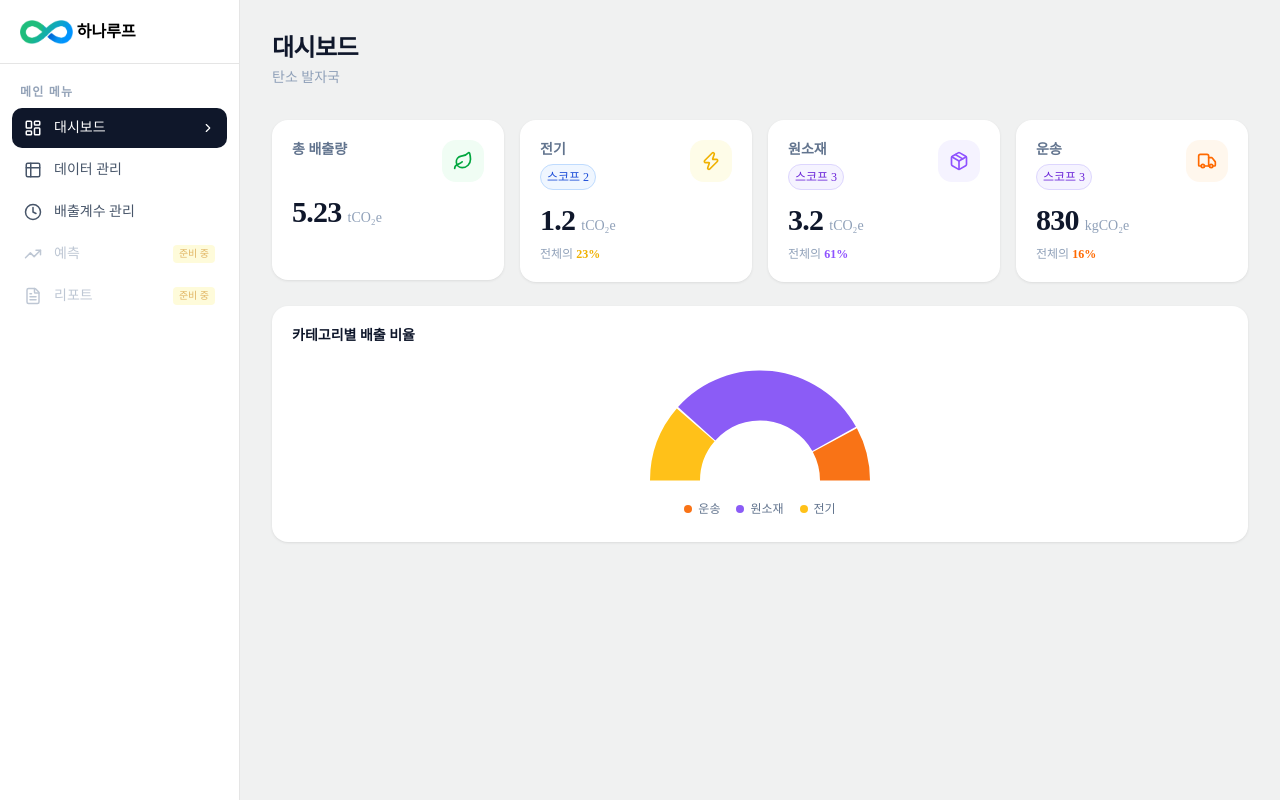
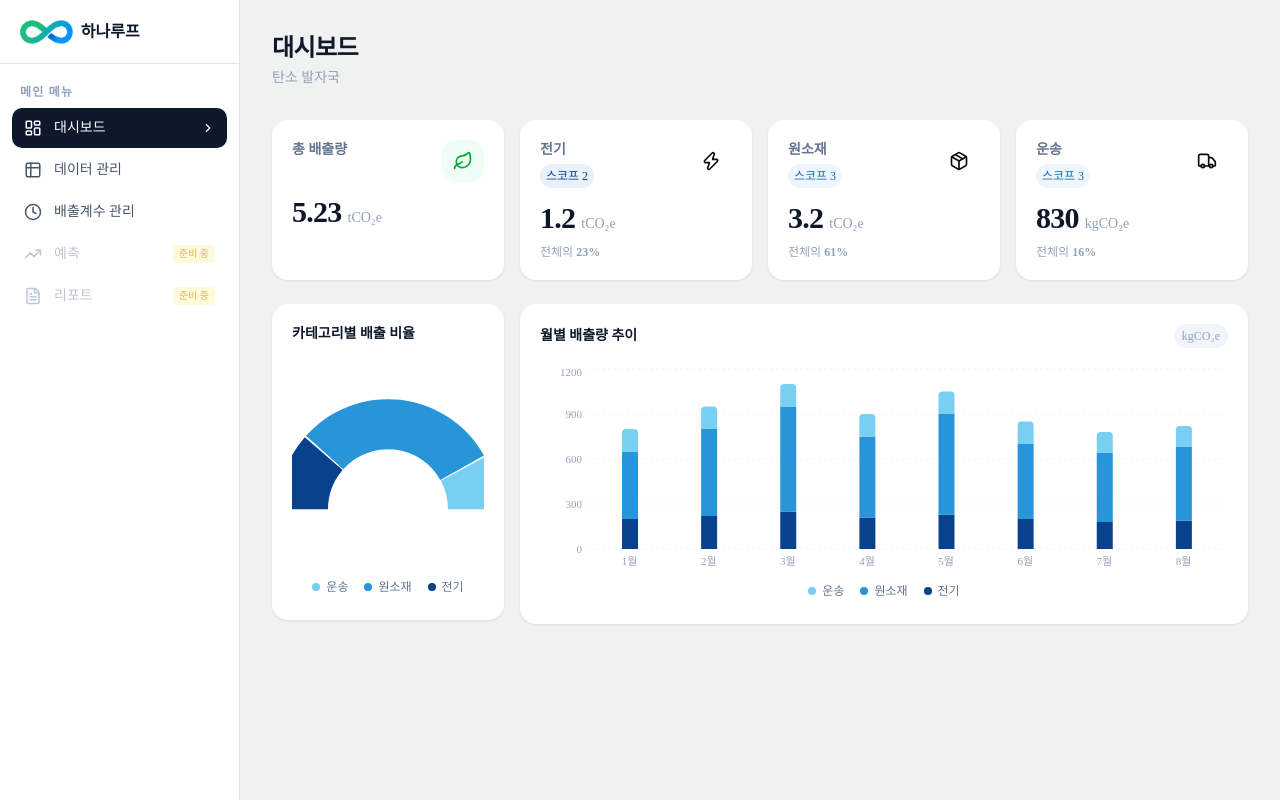
Before and after one commit to numi8462/hanaloop-dashboard, a Next.js app: page /dashboard in a window 1280 px wide. Built offline with nearby package versions, Linux system fonts and the light colour scheme; a web font is replaced by a local one.

Commit message:
feat: 월별 배출량 차트 추가 및 색상 테마 적용

```diff
--- a/app/dashboard/page.tsx
+++ b/app/dashboard/page.tsx
@@ -1,6 +1,7 @@
 import CategoryChart from "@/components/dashboard/CategoryChart";
+import MonthlyTrendChart from "@/components/dashboard/MontlyTrendChart";
 import SummaryCards from "@/components/dashboard/SummaryCards";
-import { CategorySummary } from "@/types";
+import { CategorySummary, MonthlySummary } from "@/types";
 
 const DUMMY_CATEGORY: CategorySummary[] = [
   {
@@ -18,6 +19,49 @@ const DUMMY_CATEGORY: CategorySummary[] = [
     count: 11,
   },
   { type: "운송", totalCo2e: 830, scope: "스코프 3", percentage: 16, count: 9 },
+];
+
+const DUMMY_MONTHLY: MonthlySummary[] = [
+  {
+    yearMonth: "2025-01",
+    totalCo2e: 800,
+    byType: { 전기: 200, 원소재: 450, 운송: 150 },
+  },
+  {
+    yearMonth: "2025-02",
+    totalCo2e: 950,
+    byType: { 전기: 220, 원소재: 580, 운송: 150 },
+  },
+  {
+    yearMonth: "2025-03",
+    totalCo2e: 1100,
+    byType: { 전기: 250, 원소재: 700, 운송: 150 },
+  },
+  {
+    yearMonth: "2025-04",
+    totalCo2e: 900,
+    byType: { 전기: 210, 원소재: 540, 운송: 150 },
+  },
+  {
+    yearMonth: "2025-05",
+    totalCo2e: 1050,
+    byType: { 전기: 230, 원소재: 670, 운송: 150 },
+  },
+  {
+    yearMonth: "2025-06",
+    totalCo2e: 850,
+    byType: { 전기: 200, 원소재: 500, 운송: 150 },
+  },
+  {
+    yearMonth: "2025-07",
+    totalCo2e: 780,
+    byType: { 전기: 180, 원소재: 460, 운송: 140 },
+  },
+  {
+    yearMonth: "2025-08",
+    totalCo2e: 820,
+    byType: { 전기: 190, 원소재: 490, 운송: 140 },
+  },
 ];
 
 export default function DashboardPage() {
@@ -46,8 +90,13 @@ export default function DashboardPage() {
         isLoading={false}
       />
 
-      <div className="mt-6">
-        <CategoryChart byCategory={DUMMY_CATEGORY} isLoading={false} />
+      <div className="grid grid-cols-4 gap-4 mt-6">
+        <div className="col-span-1">
+          <CategoryChart byCategory={DUMMY_CATEGORY} isLoading={false} />
+        </div>
+        <div className="col-span-3">
+          <MonthlyTrendChart byMonth={DUMMY_MONTHLY} isLoading={false} />
+        </div>
       </div>
     </div>
   );
--- a/app/globals.css
+++ b/app/globals.css
@@ -82,15 +82,13 @@
   --sidebar-border: oklch(0.922 0 0);
   --sidebar-ring: oklch(0.708 0 0);
 
-  --color-brand: #16a34a;
-  --color-brand-subtle: #f0fdf4;
-  --color-bg: #f8fafc;
-  --color-surface: #ffffff;
-  --color-surface-raised: #f1f5f9;
-  --color-text-primary: #0f172a;
-  --color-text-secondary: #475569;
-  --color-text-muted: #94a3b8;
-  --sidebar-width: 240px;
+  --color-brand: #08428c;
+  --color-brand-light: #2995d9;
+  --color-brand-dark: #05285a;
+  --color-brand-subtle: #e8f0f9;
+  --color-electricity: #08428c;
+  --color-material: #2995d9;
+  --color-transport: #79cff2;
 }
 
 .dark {
@@ -188,17 +186,14 @@
 
 /* ─── Scope 배지 ─────────────────────────────────────────────── */
 .badge-scope1 {
-  background: #fff7ed;
-  color: #c2410c;
-  border: 1px solid #fed7aa;
+  background: #e8f0f9;
+  color: #05285a;
 }
 .badge-scope2 {
-  background: #eff6ff;
-  color: #1d4ed8;
-  border: 1px solid #bfdbfe;
+  background: #e8f0f9;
+  color: #08428c;
 }
 .badge-scope3 {
-  background: #f5f3ff;
-  color: #6d28d9;
-  border: 1px solid #ddd6fe;
+  background: #edf6fd;
+  color: #1a6fa8;
 }
--- a/components/dashboard/CategoryChart.tsx
+++ b/components/dashboard/CategoryChart.tsx
@@ -2,8 +2,8 @@
 
 import { PieChart, Pie, Tooltip, Legend, ResponsiveContainer } from "recharts";
 import { CategorySummary } from "@/types";
-import CategoryChartSkeleton from "./CategoryChartSkeleton";
-import { COLORS } from "@/constants/chart";
+import CategoryChartSkeleton from "./skeleton/CategoryChartSkeleton";
+import { CATEGORY_COLORS } from "@/constants/colors";
 
 // ─── 툴팁 타입 ────────────────────────────────────────────────────────────────
 interface TooltipPayloadItem {
@@ -74,7 +74,7 @@ export default function CategoryChart({
     ...cat,
     name: cat.type,
     value: cat.totalCo2e,
-    fill: COLORS[cat.type] ?? "#94a3b8",
+    fill: CATEGORY_COLORS[cat.type] ?? "#94a3b8",
   }));
 
   return (
@@ -82,12 +82,12 @@ export default function CategoryChart({
       <h3 className="text-sm font-semibold text-slate-900 mb-4">
         카테고리별 배출 비율
       </h3>
-      <ResponsiveContainer width="100%" height={160}>
+      <ResponsiveContainer width="100%" height={240}>
         <PieChart>
           <Pie
             data={data}
             cx="50%"
-            cy="90%"
+            cy="70%"
             startAngle={180}
             endAngle={0}
             innerRadius={60}
--- /dev/null
+++ b/components/dashboard/MontlyTrendChart.tsx
@@ -0,0 +1,158 @@
+"use client";
+
+import {
+  BarChart,
+  Bar,
+  XAxis,
+  YAxis,
+  CartesianGrid,
+  Tooltip,
+  Legend,
+  ResponsiveContainer,
+} from "recharts";
+import { MonthlySummary } from "@/types";
+import MonthlyTrendChartSkeleton from "./skeleton/MontlyTrendChartSkeleton";
+import { CATEGORY_COLORS } from "@/constants/colors";
+
+// ─── 타입 ─────────────────────────────────────────────────────────────────────
+interface TooltipPayloadItem {
+  name: string;
+  value: number;
+  color: string;
+}
+
+interface CustomTooltipProps {
+  active?: boolean;
+  payload?: TooltipPayloadItem[];
+  label?: string;
+}
+
+interface LegendPayloadItem {
+  value: string;
+  color: string;
+}
+
+interface CustomLegendProps {
+  payload?: LegendPayloadItem[];
+}
+
+// ─── 커스텀 툴팁 ──────────────────────────────────────────────────────────────
+function CustomTooltip({ active, payload, label }: CustomTooltipProps) {
+  if (!active || !payload?.length) return null;
+
+  const total = payload.reduce((sum, p) => sum + (p.value || 0), 0);
+
+  return (
+    <div className="bg-white border border-slate-200 rounded-xl px-3 py-2 shadow-md text-xs">
+      <p className="font-semibold text-slate-900 mb-2">{label}</p>
+      {payload.map((p) => (
+        <div
+          key={p.name}
+          className="flex items-center justify-between gap-4 mb-0.5"
+        >
+          <div className="flex items-center gap-1.5">
+            <div
+              className="rounded-full w-1.5 h-1.5"
+              style={{ background: p.color }}
+            />
+            <span className="text-slate-500">{p.name}</span>
+          </div>
+          <span className="font-medium text-slate-900">
+            {p.value?.toFixed(1)} kg
+          </span>
+        </div>
+      ))}
+      <div className="flex justify-between mt-1.5 pt-1.5 border-t border-slate-100">
+        <span className="text-slate-400">합계</span>
+        <span className="font-semibold text-slate-900">
+          {total.toFixed(1)} kgCO₂e
+        </span>
+      </div>
+    </div>
+  );
+}
+
+// ─── 커스텀 레전드 ────────────────────────────────────────────────────────────
+function CustomLegend({ payload }: CustomLegendProps) {
+  return (
+    <div className="flex justify-center gap-4 mt-1">
+      {payload?.map((entry) => (
+        <div key={entry.value} className="flex items-center gap-1.5">
+          <div
+            className="rounded-full w-2 h-2"
+            style={{ background: entry.color }}
+          />
+          <span className="text-xs text-slate-500">{entry.value}</span>
+        </div>
+      ))}
+    </div>
+  );
+}
+
+interface MonthlyTrendChartProps {
+  byMonth: MonthlySummary[];
+  isLoading: boolean;
+}
+
+export default function MonthlyTrendChart({
+  byMonth,
+  isLoading,
+}: MonthlyTrendChartProps) {
+  if (isLoading) return <MonthlyTrendChartSkeleton />;
+
+  // "2025-01" → "1월" 형태로 변환
+  const data = byMonth.map((m) => ({
+    name: `${parseInt(m.yearMonth.split("-")[1])}월`,
+    전기: parseFloat((m.byType["전기"] || 0).toFixed(2)),
+    원소재: parseFloat((m.byType["원소재"] || 0).toFixed(2)),
+    운송: parseFloat((m.byType["운송"] || 0).toFixed(2)),
+  }));
+
+  return (
+    <div className="card p-5">
+      <div className="flex items-center justify-between mb-4">
+        <h3 className="text-sm font-semibold text-slate-900">
+          월별 배출량 추이
+        </h3>
+        <span className="text-xs text-slate-400 bg-slate-100 px-2 py-1 rounded-full">
+          kgCO₂e
+        </span>
+      </div>
+      <ResponsiveContainer width="100%" height={240}>
+        <BarChart data={data} barSize={16} barGap={4}>
+          <CartesianGrid
+            strokeDasharray="3 3"
+            stroke="#f1f5f9"
+            vertical={false}
+          />
+          <XAxis
+            dataKey="name"
+            tick={{ fontSize: 11, fill: "#94a3b8" }}
+            axisLine={false}
+            tickLine={false}
+          />
+          <YAxis
+            tick={{ fontSize: 11, fill: "#94a3b8" }}
+            axisLine={false}
+            tickLine={false}
+            width={45}
+          />
+          <Tooltip
+            content={<CustomTooltip />}
+            isAnimationActive={false}
+            cursor={{ fill: "#f8fafc" }}
+          />
+          <Legend content={<CustomLegend />} />
+          <Bar dataKey="전기" stackId="a" fill={CATEGORY_COLORS["전기"]} />
+          <Bar dataKey="원소재" stackId="a" fill={CATEGORY_COLORS["원소재"]} />
+          <Bar
+            dataKey="운송"
+            stackId="a"
+            fill={CATEGORY_COLORS["운송"]}
+            radius={[4, 4, 0, 0]}
+          />
+        </BarChart>
+      </ResponsiveContainer>
+    </div>
+  );
+}
--- a/components/dashboard/SummaryCards.tsx
+++ b/components/dashboard/SummaryCards.tsx
@@ -2,8 +2,9 @@
 
 import { Zap, Package, Truck, Leaf } from "lucide-react";
 import SummaryCard from "./SummaryCard";
-import { CardSkeleton } from "./CardSkeleton";
+import { CardSkeleton } from "./skeleton/CardSkeleton";
 import { formatCo2e } from "@/lib/pcf-calculator";
+import { CATEGORY_COLORS } from "@/constants/colors";
 
 interface CategorySummary {
   type: string;
@@ -21,18 +22,21 @@ interface SummaryCardsProps {
 const CATEGORY_CONFIG = {
   전기: {
     icon: <Zap size={20} />,
-    color: "text-yellow-500",
-    bg: "bg-yellow-50",
+    color: CATEGORY_COLORS["전기"],
+    bg: "#e8f0f9",
+    textColor: "text-[#08428C]",
   },
   원소재: {
     icon: <Package size={20} />,
-    color: "text-violet-500",
-    bg: "bg-violet-50",
+    color: CATEGORY_COLORS["원소재"],
+    bg: "#edf6fd",
+    textColor: "text-[#2995D9]",
   },
   운송: {
     icon: <Truck size={20} />,
-    color: "text-orange-500",
-    bg: "bg-orange-50",
+    color: CATEGORY_COLORS["운송"],
+    bg: "#f0faff",
+    textColor: "text-[#79CFF2]",
   },
 } as const;
 
--- /dev/null
+++ b/components/dashboard/skeleton/MontlyTrendChartSkeleton.tsx
@@ -0,0 +1,8 @@
+export default function MonthlyTrendChartSkeleton() {
+  return (
+    <div className="card p-5">
+      <div className="skeleton w-32 h-5 mb-4" />
+      <div className="skeleton w-full h-[240px]" />
+    </div>
+  );
+}
--- a/components/layout/Sidebar.tsx
+++ b/components/layout/Sidebar.tsx
@@ -55,7 +55,7 @@ export default function Sidebar() {
   return (
     <aside className="fixed left-0 top-0 h-screen flex flex-col w-60 bg-white border-r border-border z-40">
       {/* 로고 */}
-      <div className="flex items-center px-5 h-16 border-b border-border gap-1">
+      <div className="flex items-center px-5 h-16 border-b border-border gap-2">
         <Image
           src="/hanaloop-logo.png"
           alt="HanaLoop"
@@ -64,12 +64,12 @@ export default function Sidebar() {
           className="h-6 w-auto"
           priority
         />
-        <p className="font-semibold text-black">하나루프</p>
+        <p className="font-semibold text-slate-900">하나루프</p>
       </div>
 
       {/* 네비게이션 */}
       <nav className="flex-1 px-3 py-4">
-        <p className="px-2 py-1 text-xs font-semibold tracking-widest mb-1 text-(--color-text-muted)">
+        <p className="px-2 py-1 text-xs font-semibold tracking-widest mb-1 text-slate-400">
           메인 메뉴
         </p>
         <ul className="space-y-0.5">
@@ -87,10 +87,10 @@ export default function Sidebar() {
                     flex items-center gap-3 px-3 py-2.5 rounded-lg text-sm font-medium transition-colors
                     ${
                       isActive
-                        ? "bg-(--color-text-primary) text-white"
+                        ? "bg-slate-900 text-white"
                         : isDisabled
-                          ? "text-(--color-text-muted) opacity-60 cursor-not-allowed"
-                          : "text-(--color-text-secondary) hover:bg-(--color-surface-raised) hover:text-(--color-text-primary)"
+                          ? "text-slate-400 opacity-60 cursor-not-allowed"
+                          : "text-slate-600 hover:bg-slate-100 hover:text-slate-900"
                     }
                   `}
                 >
--- a/constants/chart.ts
+++ /dev/null
@@ -1,6 +0,0 @@
-// 카테고리별 색상
-export const COLORS: Record<string, string> = {
-  전기: "#ffc119",
-  원소재: "#8b5cf6",
-  운송: "#f97316",
-};
--- /dev/null
+++ b/constants/colors.ts
@@ -0,0 +1,6 @@
+// 카테고리별 색상
+export const CATEGORY_COLORS: Record<string, string> = {
+  전기: "#08428C",
+  원소재: "#2995D9",
+  운송: "#79CFF2",
+};
```
Also changed, not shown: components/dashboard/skeleton/CardSkeleton.tsx (renamed from components/dashboard/CardSkeleton.tsx), components/dashboard/skeleton/CategoryChartSkeleton.tsx (renamed from components/dashboard/CategoryChartSkeleton.tsx).
